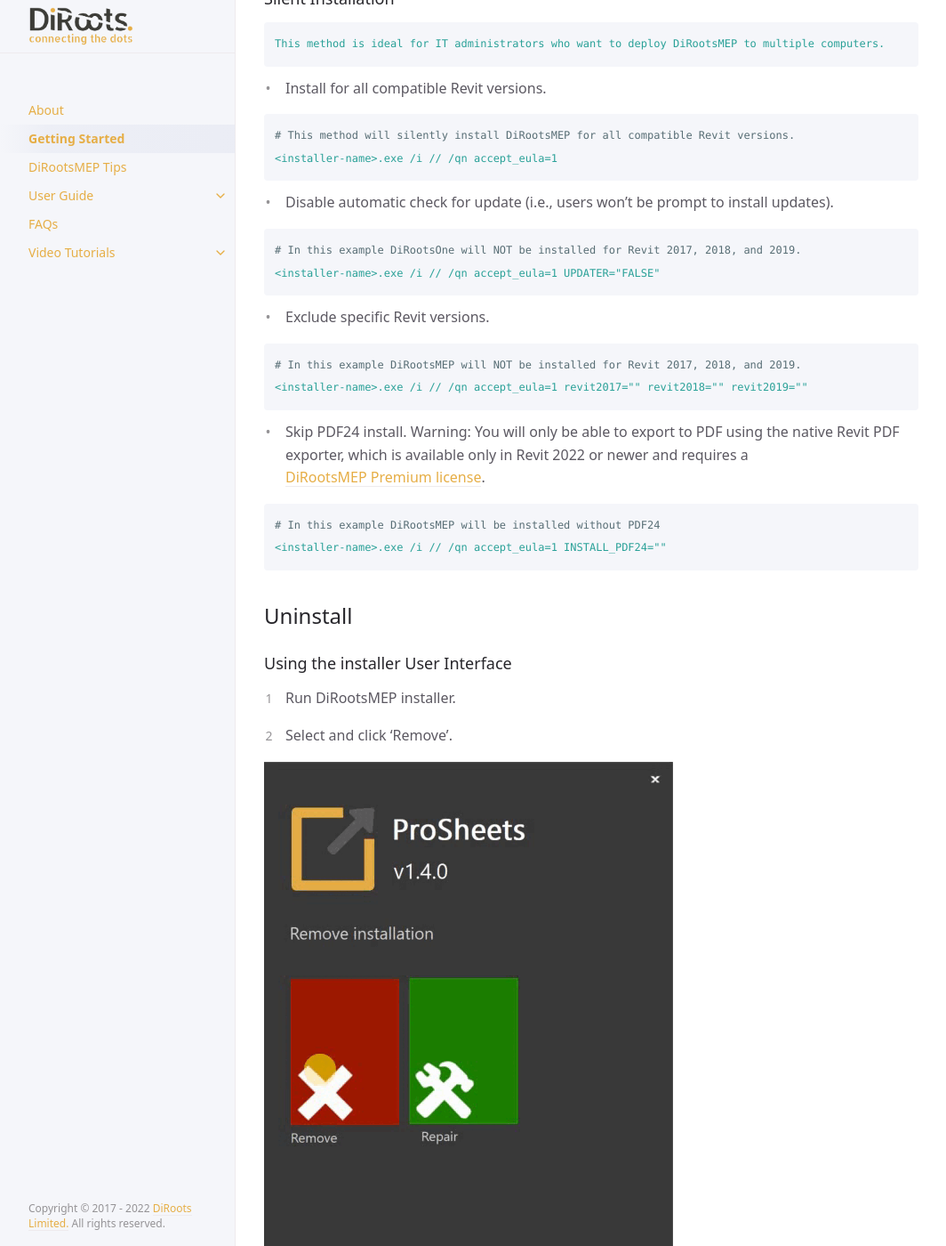
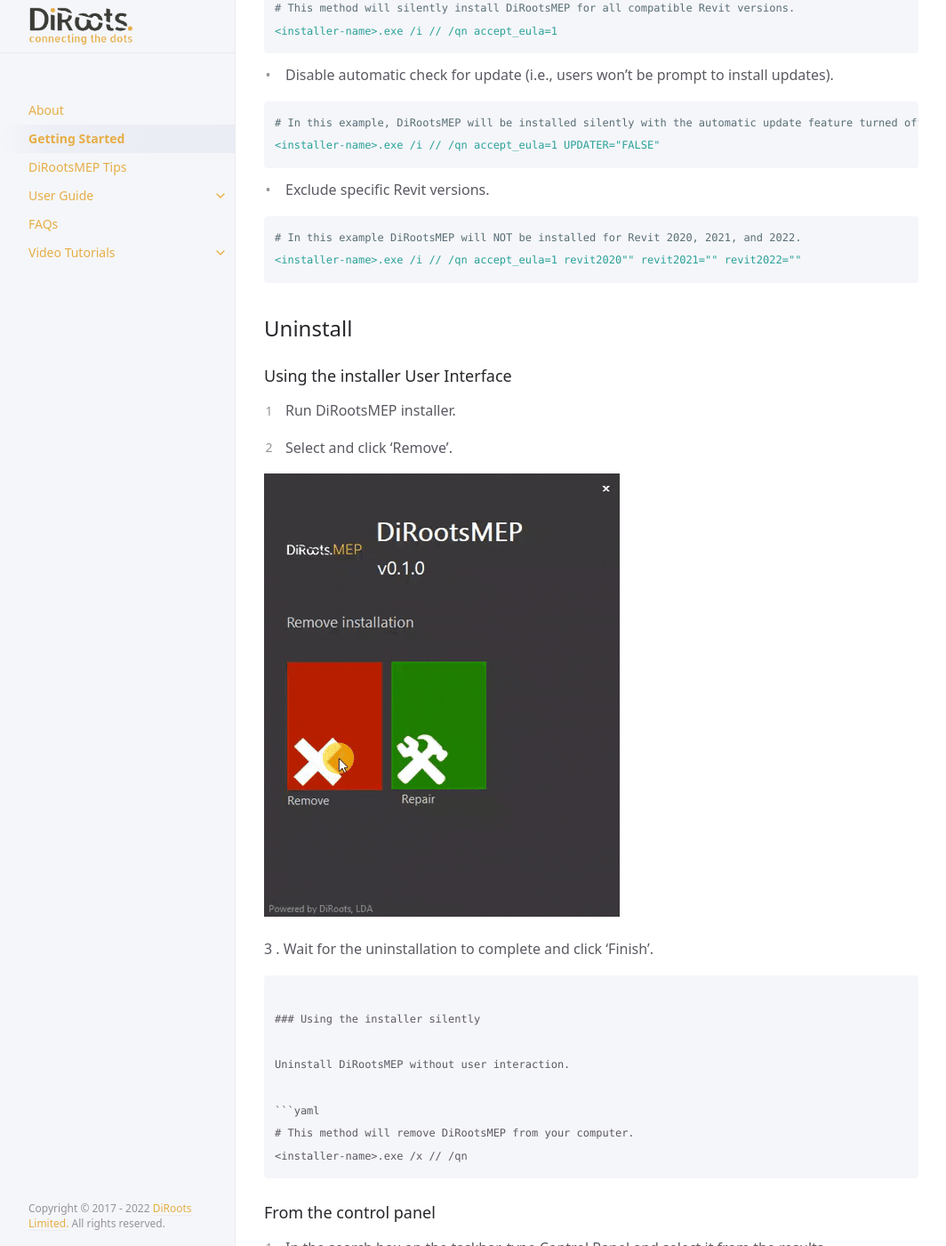
Before and after one commit to DiRoots-Limited/DiRootsMEP.Releases, a Jekyll site: the page built from docs/getting-started.md, in a window 1280 px wide and 1400 px high, scrolled down 2637 px. Shown: the whole window at 89% size, without its empty margins (107-1171 px from the left). Built offline with Jekyll 4.4.1, drawn with Linux system fonts in a browser that asks for light colours; some of the changed text lies outside the part shown.

Commit message:
User Manual Update

````diff
--- a/docs/getting-started.md
+++ b/docs/getting-started.md
@@ -19,18 +19,18 @@
 
 ## Download
 
-Download the [latest version of DiRootsMEP](https://diroots.com/revit-plugins/revit-to-pdf-dwg-dgn-dwf-nwc-ifc-and-images-with-dirootsmep/).
+Download the [latest version of DiRootsMEP](https://diroots.com/revit-plugins/dirootsmep/).
 
 
 ## Install
 
 ### Compatibility
 - Windows 7, 8, 10 and 11.
-- Revit 2017, 2018, 2019, 2020, 2021, 2022, 2023, 2024, 2025, 2026.
+- Revit 2020, 2021, 2022, 2023, 2024, 2025, 2026.
 
 ### Prerequisites
 - Admin permissions.
-- PDF24 (the compatible version will be automatically installed. Dont't do it manually).
+
 
 ```yaml
 # Remarks
@@ -48,11 +48,11 @@
 
 2. Select the Revit versions and click 'Install'.
 
-![DiRootsMEP Installation First Step](../assets\images\PS-Install.gif)
+![DiRootsMEP Installation First Step](../assets\images\DMEP-Install.gif)
 
 3 . Wait for the installation to complete and click 'Finish'.
 
-![DiRootsMEP Installation Finish](../assets\images\PS-Complete.png)
+![DiRootsMEP Installation Finish](../assets\images\DMEP-Complete.png)
 
 4. Restart your computer. Don't Skip this step.
 
@@ -72,24 +72,18 @@
 - Disable automatic check for update (i.e., users won't be prompt to install updates).
 
 ```yaml
-# In this example DiRootsOne will NOT be installed for Revit 2017, 2018, and 2019.
+# In this example, DiRootsMEP will be installed silently with the automatic update feature turned off.
 <installer-name>.exe /i // /qn accept_eula=1 UPDATER="FALSE"
 ```
 
 - Exclude specific Revit versions.
 
 ```yaml
-# In this example DiRootsMEP will NOT be installed for Revit 2017, 2018, and 2019.
-<installer-name>.exe /i // /qn accept_eula=1 revit2017="" revit2018="" revit2019=""
+# In this example DiRootsMEP will NOT be installed for Revit 2020, 2021, and 2022.
+<installer-name>.exe /i // /qn accept_eula=1 revit2020"" revit2021="" revit2022=""
 ```
 
-- Skip PDF24 install.
-Warning: You will only be able to export to PDF using the native Revit PDF exporter, which is available only in Revit 2022 or newer and requires a [DiRootsMEP Premium license](https://diroots.com/revit-plugins/quote-request/).
 
-```yaml
-# In this example DiRootsMEP will be installed without PDF24
-<installer-name>.exe /i // /qn accept_eula=1 INSTALL_PDF24=""
-```
 
 ## Uninstall
 
@@ -99,13 +93,11 @@
 
 2. Select and click 'Remove'.
 
-![DiRootsMEP Uninstall](../assets\images\PS-Remove.gif)
+![DiRootsMEP Uninstall](../assets\images\DMEP-Remove.gif)
 
 3 . Wait for the uninstallation to complete and click 'Finish'.
 
-```yaml
-# Remarks.
-PDF24 shipped with DiRootsMEP won't be uninstalled. If you want to remove it, uninstall it manually.
+
 ```
 
 ### Using the installer silently
````
Also changed, not shown: assets/images/DMEP-Complete.png (added), assets/images/DMEP-Install.gif (added), assets/images/DMEP-Remove.gif (added), assets/images/PS-Complete.png (deleted), assets/images/PS-Install.gif (deleted), assets/images/PS-Remove.gif (deleted), assets/images/updater-default.png.
